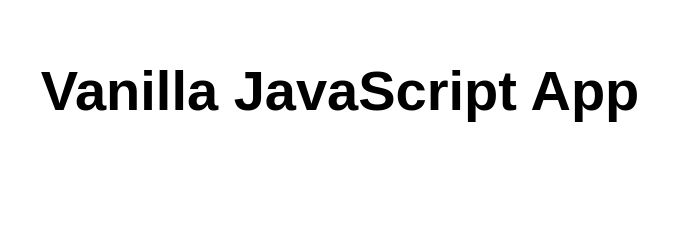
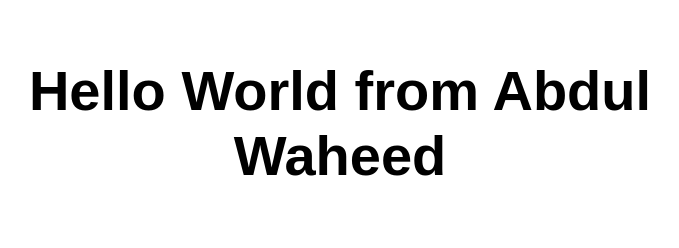
Before and after one commit to Waheed-2025/dic13-static1, a website: page src/index.html in a window 1280 px wide. Shown: the whole page, without its empty margins (300-979 px from the left). Drawn offline with Linux system fonts and the light colour scheme.

Commit message:
Update index.html

```diff
--- a/src/index.html
+++ b/src/index.html
@@ -5,13 +5,14 @@
   <meta charset="UTF-8">
   <meta name="viewport" content="width=device-width, initial-scale=1.0">
   <link rel="stylesheet" href="styles.css">
-  <title>Hello World from Abdul Waheed</title>
-  <title>Hello Pakistan</title>
+  <title>Vanilla JavaScript App</title>
+
 </head>
 
 <body>
   <main>
-    <h1>Vanilla JavaScript App</h1>
+    <h1>Hello World from Abdul Waheed</h1>
+    <title>Hello Pakistan</title>
   </main>
 </body>
 
```
